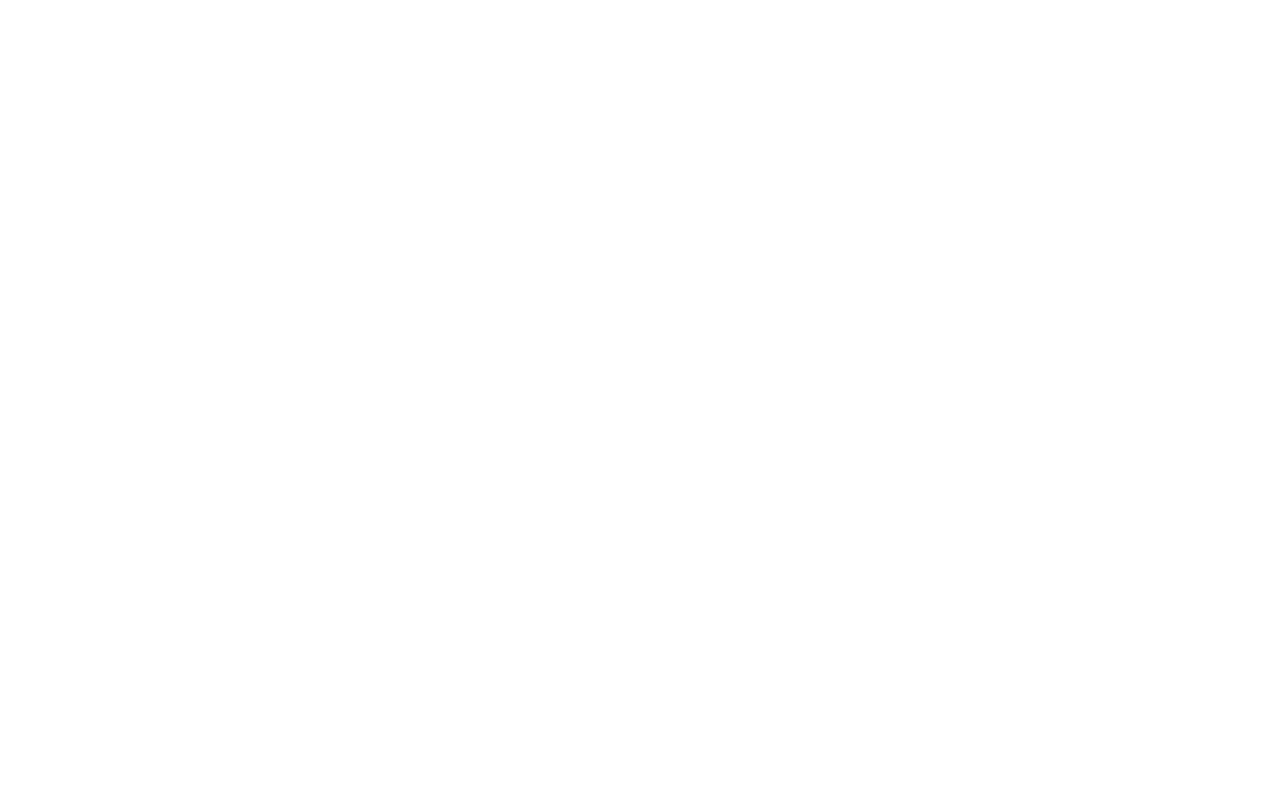
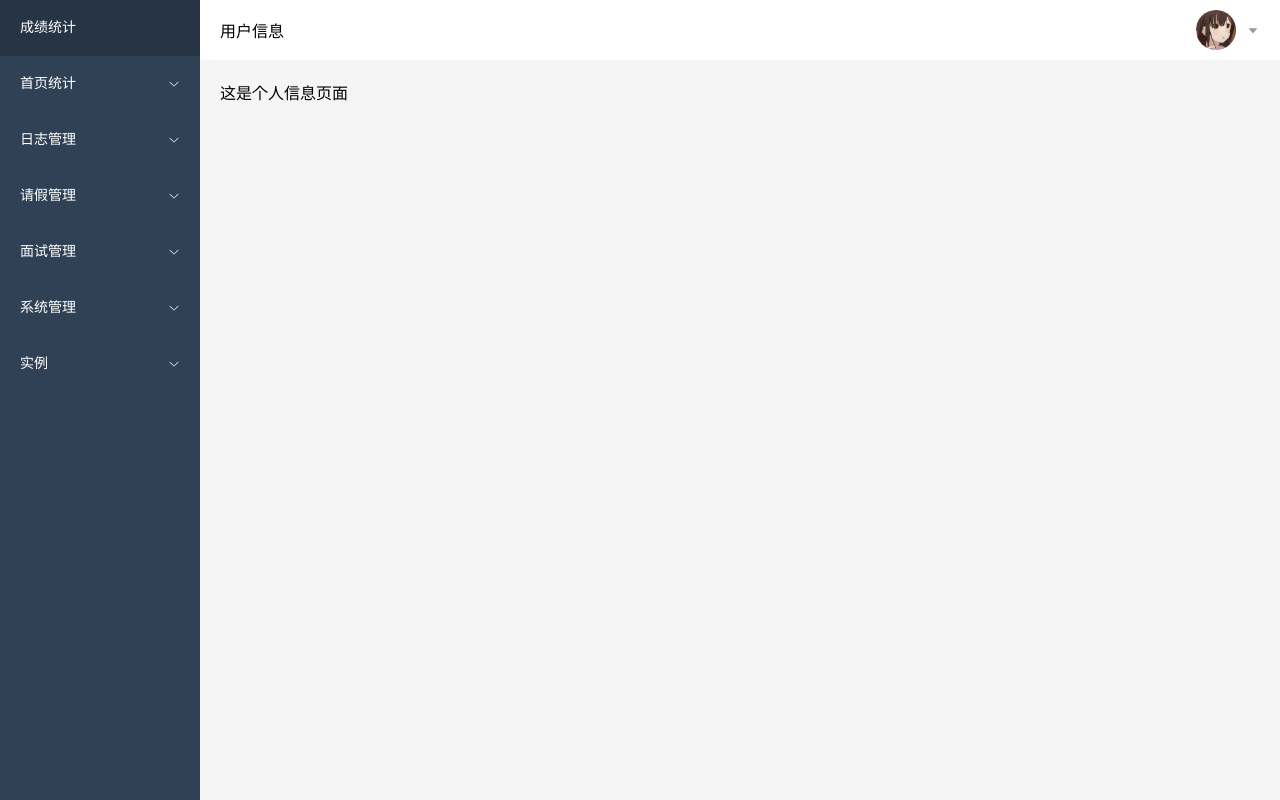
Before and after one commit to Itnernship/client, a Vue app in the folder vue-project/: page /user/profile in a window 1280 px wide. Before the commit this address had no page. Built offline with nearby package versions, Linux system fonts and the light colour scheme.

Commit message:
feat: layout page and router

```diff
--- /dev/null
+++ b/vue-project/src/assets/main.scss
@@ -0,0 +1,19 @@
+body {
+  margin: 0;
+  background-color: #f5f5f5;
+}
+/* fade-slide */
+.fade-slide-leave-active,
+.fade-slide-enter-active {
+  transition: all 0.3s;
+}
+
+.fade-slide-enter-from {
+  transform: translateX(-30px);
+  opacity: 0;
+}
+
+.fade-slide-leave-to {
+  transform: translateX(30px);
+  opacity: 0;
+}
--- a/vue-project/src/main.js
+++ b/vue-project/src/main.js
@@ -2,7 +2,7 @@
 import App from './App.vue'
 import router from './router'
 import pinia from './stores/index.js'
-
+import './assets/main.scss'
 const app = createApp(App)
 
 app.use(pinia)
--- a/vue-project/src/router/index.js
+++ b/vue-project/src/router/index.js
@@ -10,6 +10,45 @@
     {
       path: '/register',
       component: () => import('@/views/Register/RegisterPage.vue')
+    },
+    {
+      path: '/',
+      component: () => import('@/views/Home/HomePage.vue'),
+      redirect: '/score',
+      children: [
+        {
+          path: '/user/profile',
+          component: () => import('@/views/User/profile.vue')
+        },
+        {
+          path: '/user/password',
+          component: () => import('@/views/User/password.vue')
+        },
+        {
+          path: '/score',
+          component: () => import('@/views/ScoreManage/score.vue')
+        },
+        {
+          path: 'home',
+          component: () => import('@/views/Home/HomeComputed.vue')
+        },
+        {
+          path: '/log',
+          component: () => import('@/views/LogManage/Log.vue')
+        },
+        {
+          path: '/leave',
+          component: () => import('@/views/LeaveManage/Leave.vue')
+        },
+        {
+          path: '/interview',
+          component: () => import('@/views/InterviewManage/Interview.vue')
+        },
+        {
+          path: '/system',
+          component: () => import('@/views/SystemManage/System.vue')
+        }
+      ]
     }
   ]
 })
--- /dev/null
+++ b/vue-project/src/views/Home/HomeComputed.vue
@@ -0,0 +1 @@
+<template>这是首页统计</template>
--- /dev/null
+++ b/vue-project/src/views/Home/HomePage.vue
@@ -0,0 +1,176 @@
+<script setup>
+import { useCounterStore } from '@/stores'
+import { useRouter } from 'vue-router'
+import {
+  User,
+  EditPen,
+  SwitchButton,
+  CaretBottom
+} from '@element-plus/icons-vue'
+import avatar from '@/assets/avatar.jpg'
+const router = useRouter()
+const counterStore = useCounterStore()
+const handleCommand = async (command) => {
+  if (command === 'logout') {
+    await ElMessageBox.confirm('你确认退出系统吗？', '温馨提示', {
+      type: 'warning',
+      confirmButtonText: '确认',
+      cancelButtonText: '取消'
+    })
+    counterStore.removeToken()
+    await ElMessage.success('退出成功')
+    await router.push('/login')
+  } else {
+    router.push(`/user/${command}`)
+  }
+}
+</script>
+<template>
+  <el-container class="layout-container">
+    <el-aside width="200px">
+      <div class="el-aside__logo"></div>
+      <el-menu
+        active-text-color="#ffd04b"
+        background-color="#304156"
+        :default-active="$route.path"
+        text-color="#fff"
+        router
+      >
+        <el-menu-item index="/score">
+          <!-- <el-icon><Management /></el-icon> -->
+          <span>成绩统计</span>
+        </el-menu-item>
+        <el-sub-menu index="/home">
+          <!-- <el-icon><Promotion /></el-icon> -->
+          <template #title>
+            <!-- <el-icon><UserFilled /></el-icon> -->
+            <span>首页统计</span>
+          </template>
+        </el-sub-menu>
+
+        <el-sub-menu index="/log">
+          <template #title>
+            <span>日志管理</span>
+          </template>
+          <el-menu-item index="/log">
+            <span>日志</span>
+          </el-menu-item>
+        </el-sub-menu>
+
+        <el-sub-menu index="/leave">
+          <!-- <el-icon><Promotion /></el-icon> -->
+          <template #title>
+            <!-- <el-icon><UserFilled /></el-icon> -->
+            <span>请假管理</span>
+          </template>
+          <el-menu-item index="/leave">
+            <span>请假</span>
+          </el-menu-item>
+        </el-sub-menu>
+
+        <el-sub-menu index="/interview">
+          <!-- <el-icon><Promotion /></el-icon> -->
+          <template #title>
+            <!-- <el-icon><UserFilled /></el-icon> -->
+            <span>面试管理</span>
+          </template>
+          <el-menu-item index="/interview">
+            <span>面试</span>
+          </el-menu-item>
+        </el-sub-menu>
+
+        <el-sub-menu index="/system">
+          <!-- <el-icon><Promotion /></el-icon> -->
+          <template #title>
+            <!-- <el-icon><UserFilled /></el-icon> -->
+            <span>系统管理</span>
+          </template>
+          <el-menu-item index="/system">
+            <span>系统</span>
+          </el-menu-item>
+        </el-sub-menu>
+
+        <el-sub-menu index="">
+          <!-- <el-icon><Promotion /></el-icon> -->
+          <template #title>
+            <!-- <el-icon><UserFilled /></el-icon> -->
+            <span>实例</span>
+          </template>
+          <el-menu-item index="">
+            <span>比如</span>
+          </el-menu-item>
+        </el-sub-menu>
+      </el-menu>
+    </el-aside>
+    <el-container>
+      <el-header>
+        <div>
+          <!-- 用户信息：<strong>{{
+            userStore.user.nickname || userStore.user.username
+          }}</strong> -->
+          用户信息
+        </div>
+        <el-dropdown placement="bottom-end" @command="handleCommand">
+          <span class="el-dropdown__box">
+            <el-avatar :src="avatar" />
+            <el-icon><CaretBottom /></el-icon>
+          </span>
+          <template #dropdown>
+            <el-dropdown-menu>
+              <el-dropdown-item command="profile" :icon="User"
+                >基本资料</el-dropdown-item
+              >
+              <el-dropdown-item command="password" :icon="EditPen"
+                >重置密码</el-dropdown-item
+              >
+              <el-dropdown-item command="logout" :icon="SwitchButton"
+                >退出登录</el-dropdown-item
+              >
+            </el-dropdown-menu>
+          </template>
+        </el-dropdown>
+      </el-header>
+      <el-main>
+        <router-view></router-view>
+      </el-main>
+    </el-container>
+  </el-container>
+</template>
+<style lang="scss" scoped>
+.layout-container {
+  height: 100vh;
+  .el-aside {
+    background-color: #304156;
+
+    .el-menu {
+      border-right: none;
+    }
+  }
+  .el-header {
+    background-color: #fff;
+    display: flex;
+    align-items: center;
+    justify-content: space-between;
+    .el-dropdown__box {
+      display: flex;
+      align-items: center;
+      .el-icon {
+        color: #999;
+        margin-left: 10px;
+      }
+
+      &:active,
+      &:focus {
+        outline: none;
+      }
+    }
+  }
+  .el-footer {
+    display: flex;
+    align-items: center;
+    justify-content: center;
+    font-size: 14px;
+    color: #666;
+  }
+}
+</style>
--- /dev/null
+++ b/vue-project/src/views/InterviewManage/Interview.vue
@@ -0,0 +1 @@
+<template>这是面试界面</template>
--- /dev/null
+++ b/vue-project/src/views/LeaveManage/Leave.vue
@@ -0,0 +1 @@
+<template>这是请假页面</template>
--- /dev/null
+++ b/vue-project/src/views/LogManage/Log.vue
@@ -0,0 +1 @@
+<template>这是日志管理</template>
--- /dev/null
+++ b/vue-project/src/views/ScoreManage/score.vue
@@ -0,0 +1 @@
+<template>这是成绩统计</template>
--- /dev/null
+++ b/vue-project/src/views/SystemManage/System.vue
@@ -0,0 +1 @@
+<template>这是系统管理</template>
--- /dev/null
+++ b/vue-project/src/views/User/password.vue
@@ -0,0 +1,2 @@
+<script setup></script>
+<template>这是重置密码的页面</template>
--- /dev/null
+++ b/vue-project/src/views/User/profile.vue
@@ -0,0 +1 @@
+<template>这是个人信息页面</template>
```
Also changed, not shown: vue-project/src/assets/avatar.jpg (added), vue-project/src/assets/logo.png (added).
